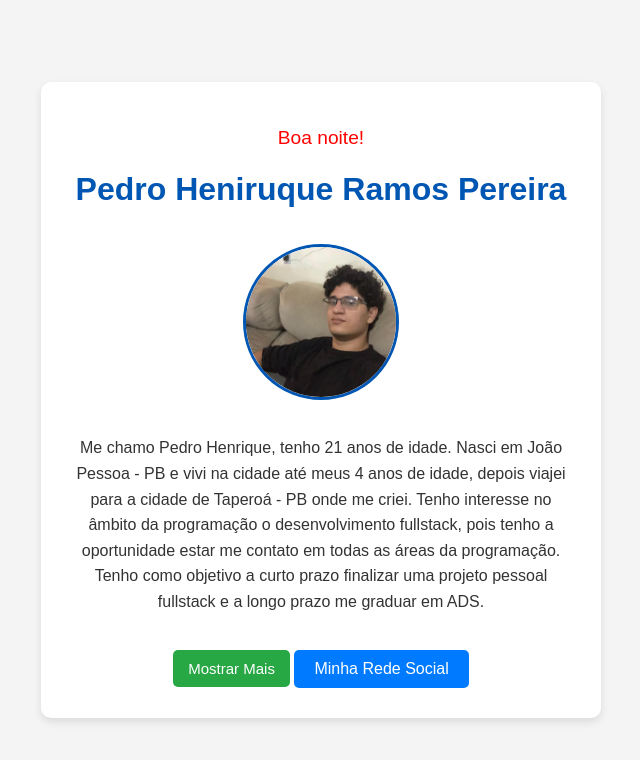
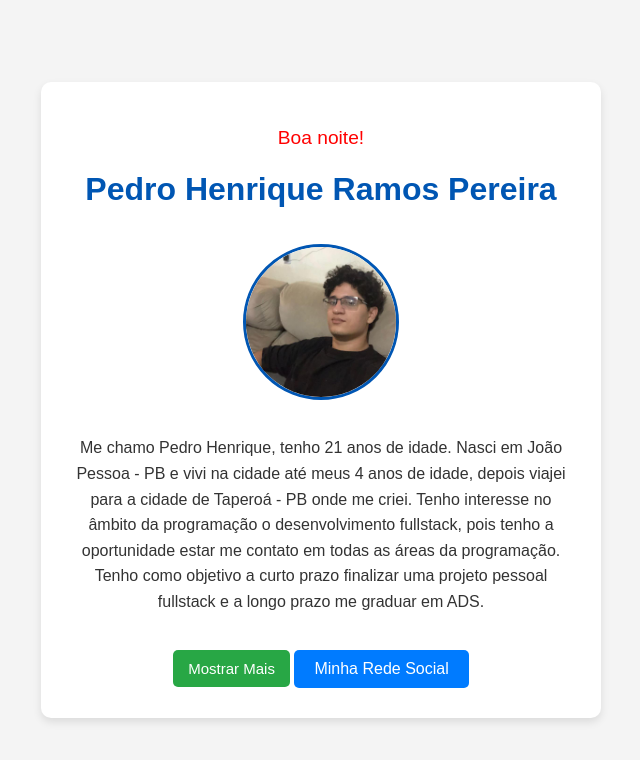
Before and after one commit to PedroH-Ramos777/site_ATV2, a plain HTML site: page index.html in a window 1280 px wide. Shown: the whole page, without its empty margins (319-959 px from the left). Drawn offline with Linux system fonts and the light colour scheme.

Commit message:
correcao

```diff
--- a/index.html
+++ b/index.html
@@ -9,7 +9,7 @@
 <body>
 
     <div class="container">
-        <h2 id="saudacao"></h2> <h1>Pedro Heniruque Ramos Pereira</h1>
+        <h2 id="saudacao"></h2> <h1>Pedro Henrique Ramos Pereira</h1>
         <img src="ft perfil.png" alt="Foto de perfil">
         <p>Me chamo Pedro Henrique, tenho 21 anos de idade. Nasci em João Pessoa - PB e vivi na cidade até meus 4 anos de idade, depois viajei para a cidade de Taperoá - PB onde me criei. Tenho interesse no âmbito da programação o desenvolvimento fullstack, pois tenho a oportunidade estar me contato em todas as áreas da programação. Tenho como objetivo a curto prazo finalizar uma projeto pessoal fullstack e a longo prazo me graduar em ADS.</p>
 
```
